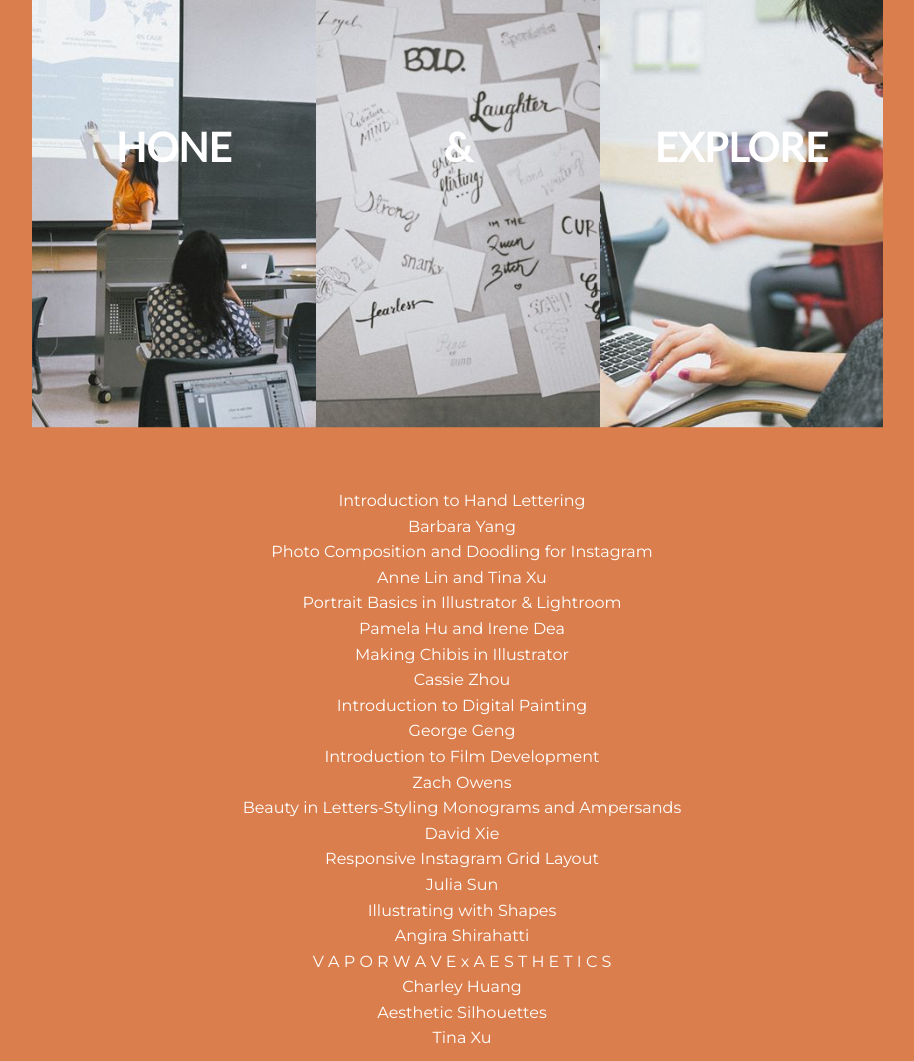
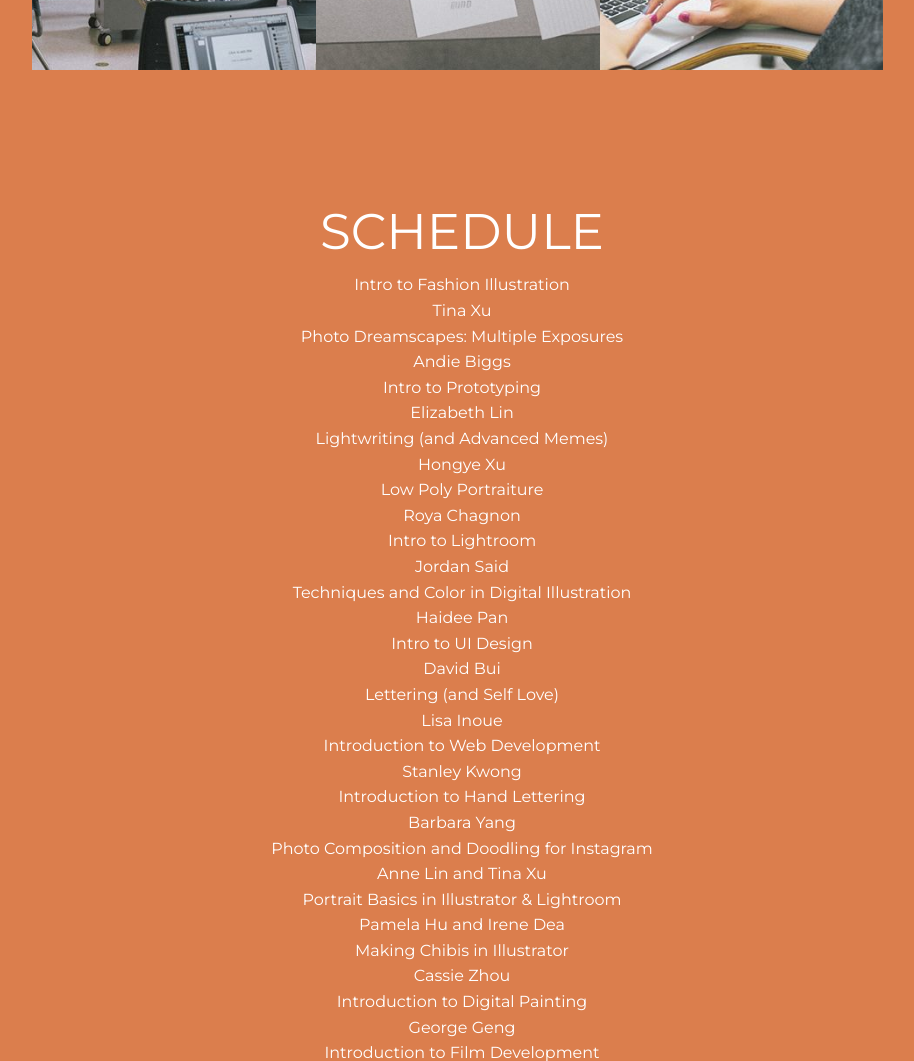
Before and after one commit to peterqiu1997/hex.innovativedesign.club, a website: page index.html in a window 1280 px wide. Shown: the part 400-1461 px from the top of the page, without its empty margins (178-1092 px from the left). Drawn offline with nearby package versions, Linux system fonts and the light colour scheme.

Commit message:
fix merging error in index.html

```diff
--- a/index.html
+++ b/index.html
@@ -60,6 +60,17 @@
             </div>
           </div>
         </div>
+        <div class="schedule-container" id="schedule-container">
+          <div class="title">schedule</div>
+          <div class="schedule-wrapper">
+            <div class="saturday">
+              <div class="workshop-wrapper" ng-repeat="facilitator in saturday track by $index">
+                <div class="workshop">{{ facilitator.workshop }}</div>
+                <div class="details">
+                  {{ facilitator.name }}
+                </div>
+              </div>
+            </div>
             <div class="sunday">
               <div class="workshop-wrapper" ng-repeat="facilitator in sunday track by $index">
                 <div class="workshop">{{ facilitator.workshop }}</div>
@@ -70,5 +81,7 @@
             </div>
           </div>
         </div>
+      </div>
+    </div>
   </body>
 </html>
```
Lines whose indentation alone changed are shown as unchanged.
